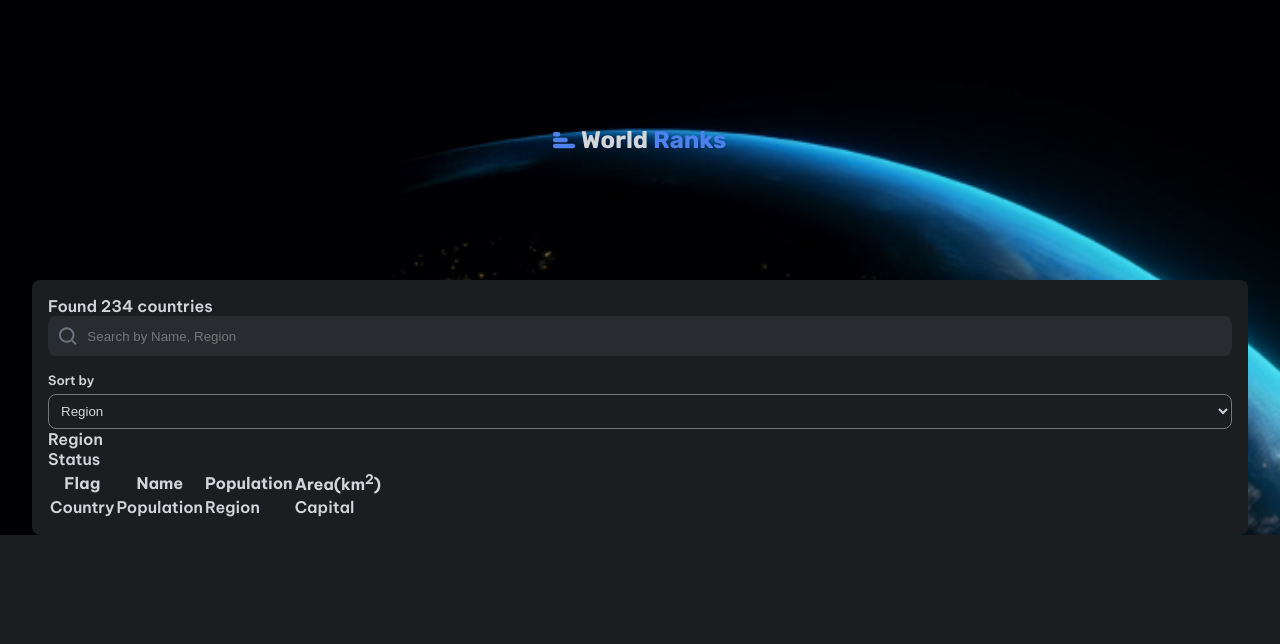
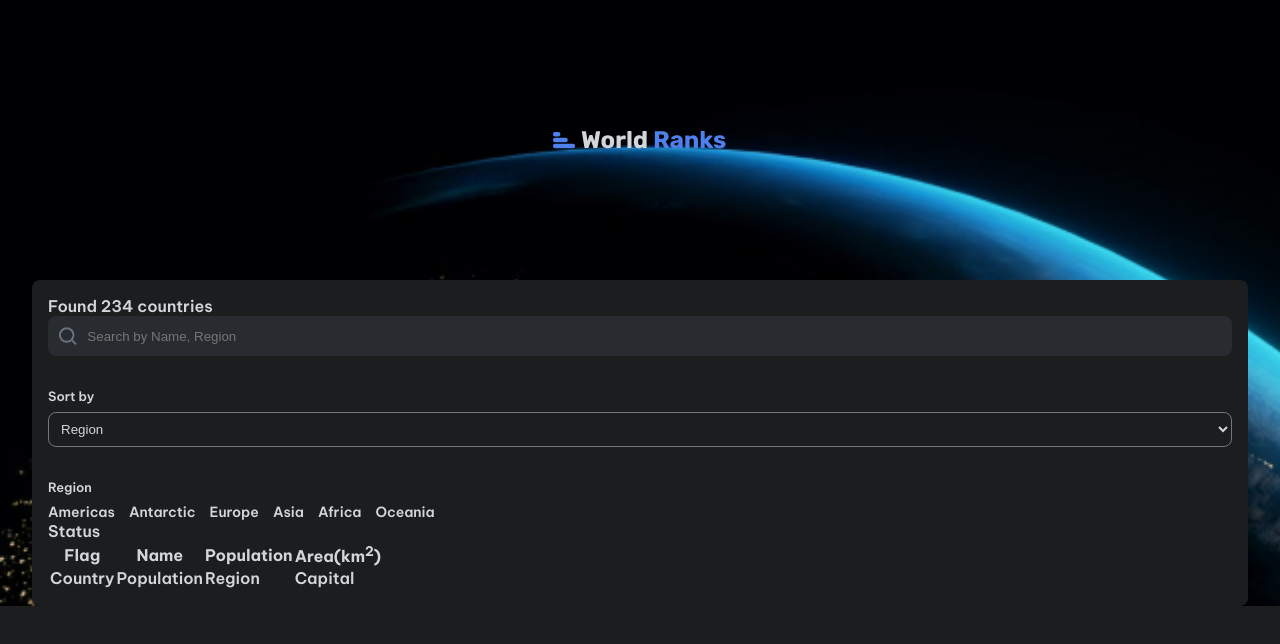
Before and after one commit to neshanth/worldranks, a React (Vite) app: page / in a window 1280 px wide. Shown: the top 644 px of the page. Built offline with nearby package versions, Linux system fonts and the light colour scheme.

Commit message:
implemented region filter

```diff
--- a/src/components/Filters/Region.jsx
+++ /dev/null
@@ -1,4 +0,0 @@
-const Region = () => {
-  return <div>Region</div>;
-};
-export default Region;
--- /dev/null
+++ b/src/components/Filters/Region/Region.jsx
@@ -0,0 +1,41 @@
+import { useState } from "react";
+import styles from "./Region.module.css";
+const Region = () => {
+  const [regions, setRegions] = useState([
+    {
+      name: "Americas",
+      value: "Americas",
+    },
+    {
+      name: "Antarctic",
+      value: "Antarctic",
+    },
+    {
+      name: "Europe",
+      value: "Europe",
+    },
+    {
+      name: "Asia",
+      value: "Asia",
+    },
+    {
+      name: "Africa",
+      value: "Africa",
+    },
+    {
+      name: "Oceania",
+      value: "Oceania",
+    },
+  ]);
+  return (
+    <div className={styles.region}>
+      <p className="filter-title">Region</p>
+      <div className={styles.regionOptions}>
+        {regions.map((region) => (
+          <div key={region.value}>{region.name}</div>
+        ))}
+      </div>
+    </div>
+  );
+};
+export default Region;
--- /dev/null
+++ b/src/components/Filters/Region/Region.module.css
@@ -0,0 +1,10 @@
+.region {
+    margin-top: 2rem;
+}
+
+.regionOptions {
+    display: flex;
+    gap: 1em;
+    cursor: pointer;
+    font-size: 0.875rem;
+}
--- a/src/components/Filters/Sorting/Sorting.jsx
+++ b/src/components/Filters/Sorting/Sorting.jsx
@@ -18,7 +18,7 @@ const Sorting = () => {
   ]);
   return (
     <div className={styles.sorting}>
-      <p className={styles.sortingTitle}>Sort by</p>
+      <p className="filter-title">Sort by</p>
       <select className={styles.sortingOptions}>
         {options.map((option) => (
           <option className={styles.option} key={option.value} value={option.value}>
--- a/src/components/Filters/Sorting/Sorting.module.css
+++ b/src/components/Filters/Sorting/Sorting.module.css
@@ -1,10 +1,10 @@
 .sorting {
-    margin-top: 1rem;
+    margin-top: 2rem;
 }
 
 .sortingTitle {
     font-size: 0.8rem;
-    margin-bottom: 0.4rem;
+    margin-bottom: 0.5rem;
 }
 
 .sortingOptions {
--- a/src/index.css
+++ b/src/index.css
@@ -21,3 +21,8 @@ body {
     background-position: center center;
     color: var(--text-color);
 }
+
+.filter-title {
+    font-size: 0.8rem;
+    margin-bottom: 0.5rem;
+}
--- a/src/pages/Home/Home.jsx
+++ b/src/pages/Home/Home.jsx
@@ -1,8 +1,8 @@
-import Region from "../../components/Filters/Region";
 import Header from "../../components/Header/Header";
 import Status from "../../components/Filters/Status";
 import Table from "../../components/Table/Table";
 import Sorting from "../../components/Filters/Sorting/Sorting";
+import Region from "../../components/Filters/Region/Region";
 
 const Home = () => {
   return (
```
